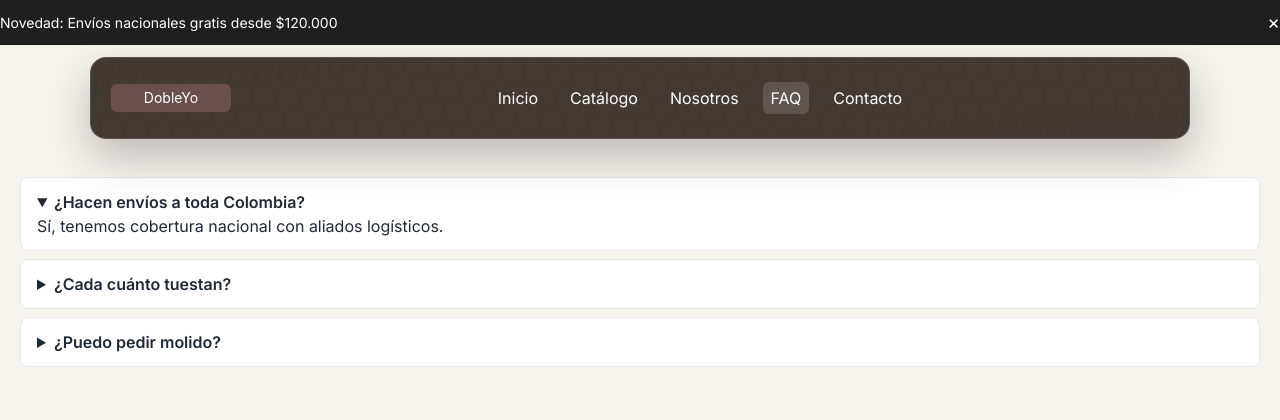
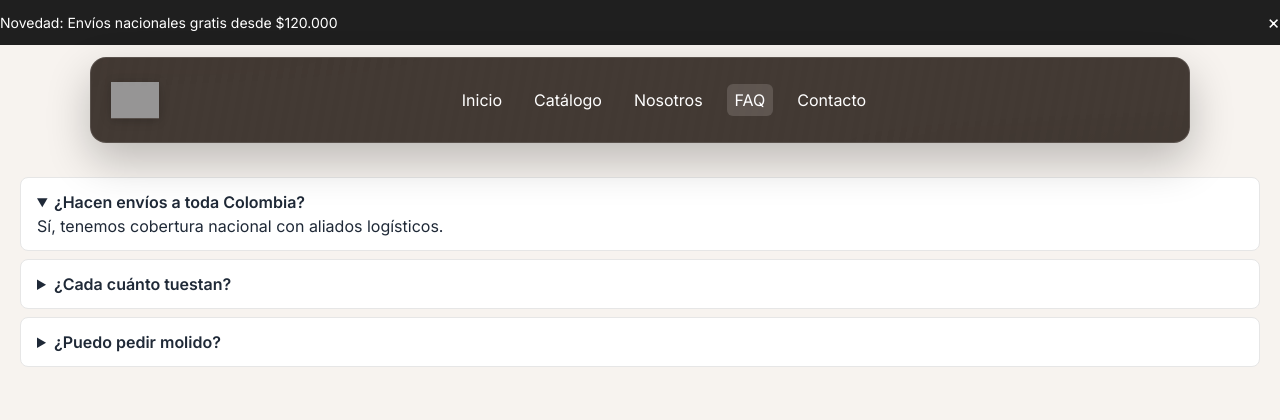
Before and after one commit to mikerb95/dobleyo, a PHP site: page /faq.html in a window 1280 px wide. Shown: the top 420 px of the page. Run offline with PHP 8.4, Linux system fonts and the light colour scheme; some libraries are stand-ins or nearby versions; grey boxes are pictures that could not be loaded.

```diff
--- a/static-site/admin.html
+++ b/static-site/admin.html
@@ -38,7 +38,7 @@
 <body class="font-sans bg-cream text-ink">
   <header class="site-header" id="siteHeader">
     <div class="container">
-      <a class="brand" href="index.html" data-link><img src="assets/logo.svg" alt="DobleYo" height="28"/></a>
+  <a class="brand" href="index.html" data-link><img src="../branding/logo2.png" alt="DobleYo" height="28"/></a>
       <nav class="nav">
         <a href="index.html" data-link>Inicio</a>
         <a href="catalogo.html" data-link>Catálogo</a>
--- a/static-site/assets/css/styles.css
+++ b/static-site/assets/css/styles.css
@@ -41,6 +41,12 @@ img{ max-width:100%; display:block }
 .brand{ display:flex; align-items:center; gap:.5rem; color:var(--coffee); text-decoration:none; font-weight:700 }
 /* Brand on dark header */
 .site-header .brand{ color:#fff }
+/* Ensure logo image keeps consistent height (desktop default) */
+.brand img{ height:36px; width:auto; display:block }
+/* Slight transparency and subtle shadow for blending over translucent header */
+.site-header .brand img{ opacity:.92; filter: drop-shadow(0 1px 0 rgba(255,255,255,.15)) drop-shadow(0 2px 6px rgba(0,0,0,.25)); transition: opacity .2s ease, transform .2s ease }
+.site-header .brand:hover img{ opacity:1; transform: scale(1.02) }
+html.theme-dark .site-header .brand img{ opacity:.96 }
 .nav{ display:flex; gap:1rem }
 .nav a{ color:var(--dark); text-decoration:none; padding:.25rem .5rem; border-radius:.375rem }
 .nav a.active, .nav a:hover{ background:#fff; box-shadow:0 1px 0 rgba(0,0,0,.05) }
@@ -135,6 +141,8 @@ html.theme-dark .footer-disclaimer{ color:#b9a99f }
   .nav{ display:none }
   .hamburger{ display:inline-flex }
   .mobile-menu{ display:flex }
+  /* Keep logo balanced on mobile */
+  .brand img{ height:32px }
 }
 
 /* Spacing to avoid overlap of fixed header */
--- a/static-site/blog.html
+++ b/static-site/blog.html
@@ -21,7 +21,7 @@
   <header class="site-header" id="siteHeader">
     <div class="container">
       <div class="nav-beans" aria-hidden="true"></div>
-      <a class="brand" href="index.html" data-link><img src="assets/logo.svg" alt="DobleYo" height="28"/></a>
+  <a class="brand" href="index.html" data-link><img src="../branding/10%20Logo%20Dobleyo%20Cafe.PNG" alt="DobleYo" height="28"/></a>
       <nav class="nav">
         <a href="index.html" data-link>Inicio</a>
         <a href="catalogo.html" data-link>Catálogo</a>
--- a/static-site/carrito.html
+++ b/static-site/carrito.html
@@ -20,7 +20,7 @@
   <div class="transition-overlay" id="transitionOverlay" aria-hidden="true"></div>
   <header class="site-header" id="siteHeader">
     <div class="container">
-      <a class="brand" href="index.html" data-link><img src="assets/logo.svg" alt="DobleYo" height="28"/></a>
+  <a class="brand" href="index.html" data-link><img src="../branding/10%20Logo%20Dobleyo%20Cafe.PNG" alt="DobleYo" height="28"/></a>
       <nav class="nav">
         <a href="index.html" data-link>Inicio</a>
         <a href="catalogo.html" data-link>Catálogo</a>
--- a/static-site/catalogo.html
+++ b/static-site/catalogo.html
@@ -21,7 +21,7 @@
   <header class="site-header" id="siteHeader">
     <div class="container">
       <div class="nav-beans" aria-hidden="true"></div>
-      <a class="brand" href="index.html" data-link><img src="assets/logo.svg" alt="DobleYo" height="28"/></a>
+  <a class="brand" href="index.html" data-link><img src="../branding/10%20Logo%20Dobleyo%20Cafe.PNG" alt="DobleYo" height="28"/></a>
       <nav class="nav">
         <a href="index.html" data-link>Inicio</a>
         <a class="active" href="catalogo.html" data-link>Catálogo</a>
--- a/static-site/contacto.html
+++ b/static-site/contacto.html
@@ -21,7 +21,7 @@
   <header class="site-header" id="siteHeader">
     <div class="container">
       <div class="nav-beans" aria-hidden="true"></div>
-      <a class="brand" href="index.html" data-link><img src="assets/logo.svg" alt="DobleYo" height="28"/></a>
+  <a class="brand" href="index.html" data-link><img src="../branding/10%20Logo%20Dobleyo%20Cafe.PNG" alt="DobleYo" height="28"/></a>
       <nav class="nav">
         <a href="index.html" data-link>Inicio</a>
         <a href="catalogo.html" data-link>Catálogo</a>
--- a/static-site/faq.html
+++ b/static-site/faq.html
@@ -20,7 +20,7 @@
   <div class="transition-overlay" id="transitionOverlay" aria-hidden="true"></div>
   <header class="site-header" id="siteHeader">
     <div class="container">
-      <a class="brand" href="index.html" data-link><img src="assets/logo.svg" alt="DobleYo" height="28"/></a>
+  <a class="brand" href="index.html" data-link><img src="../branding/10%20Logo%20Dobleyo%20Cafe.PNG" alt="DobleYo" height="28"/></a>
       <nav class="nav">
         <a href="index.html" data-link>Inicio</a>
         <a href="catalogo.html" data-link>Catálogo</a>
--- a/static-site/index.html
+++ b/static-site/index.html
@@ -51,7 +51,7 @@
     <div class="container">
       <div class="nav-beans" aria-hidden="true"></div>
       <a class="brand" href="index.html" data-link>
-        <img src="assets/logo.svg" alt="DobleYo" height="28"/>
+        <img src="../branding/10%20Logo%20Dobleyo%20Cafe.PNG" alt="DobleYo" height="28"/>
       </a>
       <nav class="nav">
         <a href="index.html" data-link>Inicio</a>
--- a/static-site/nosotros.html
+++ b/static-site/nosotros.html
@@ -21,7 +21,7 @@
   <header class="site-header" id="siteHeader">
     <div class="container">
       <div class="nav-beans" aria-hidden="true"></div>
-      <a class="brand" href="index.html" data-link><img src="assets/logo.svg" alt="DobleYo" height="28"/></a>
+  <a class="brand" href="index.html" data-link><img src="../branding/10%20Logo%20Dobleyo%20Cafe.PNG" alt="DobleYo" height="28"/></a>
       <nav class="nav">
         <a href="index.html" data-link>Inicio</a>
         <a href="catalogo.html" data-link>Catálogo</a>
--- a/static-site/trazabilidad.html
+++ b/static-site/trazabilidad.html
@@ -29,7 +29,7 @@
   <header class="site-header" id="siteHeader">
     <div class="container">
       <div class="nav-beans" aria-hidden="true"></div>
-      <a class="brand" href="index.html" data-link><img src="assets/logo.svg" alt="DobleYo" height="28"/></a>
+  <a class="brand" href="index.html" data-link><img src="../branding/10%20Logo%20Dobleyo%20Cafe.PNG" alt="DobleYo" height="28"/></a>
       <nav class="nav">
         <a href="index.html" data-link>Inicio</a>
         <a href="catalogo.html" data-link>Catálogo</a>
```
Also changed, not shown: branding/logo2.png (added).
